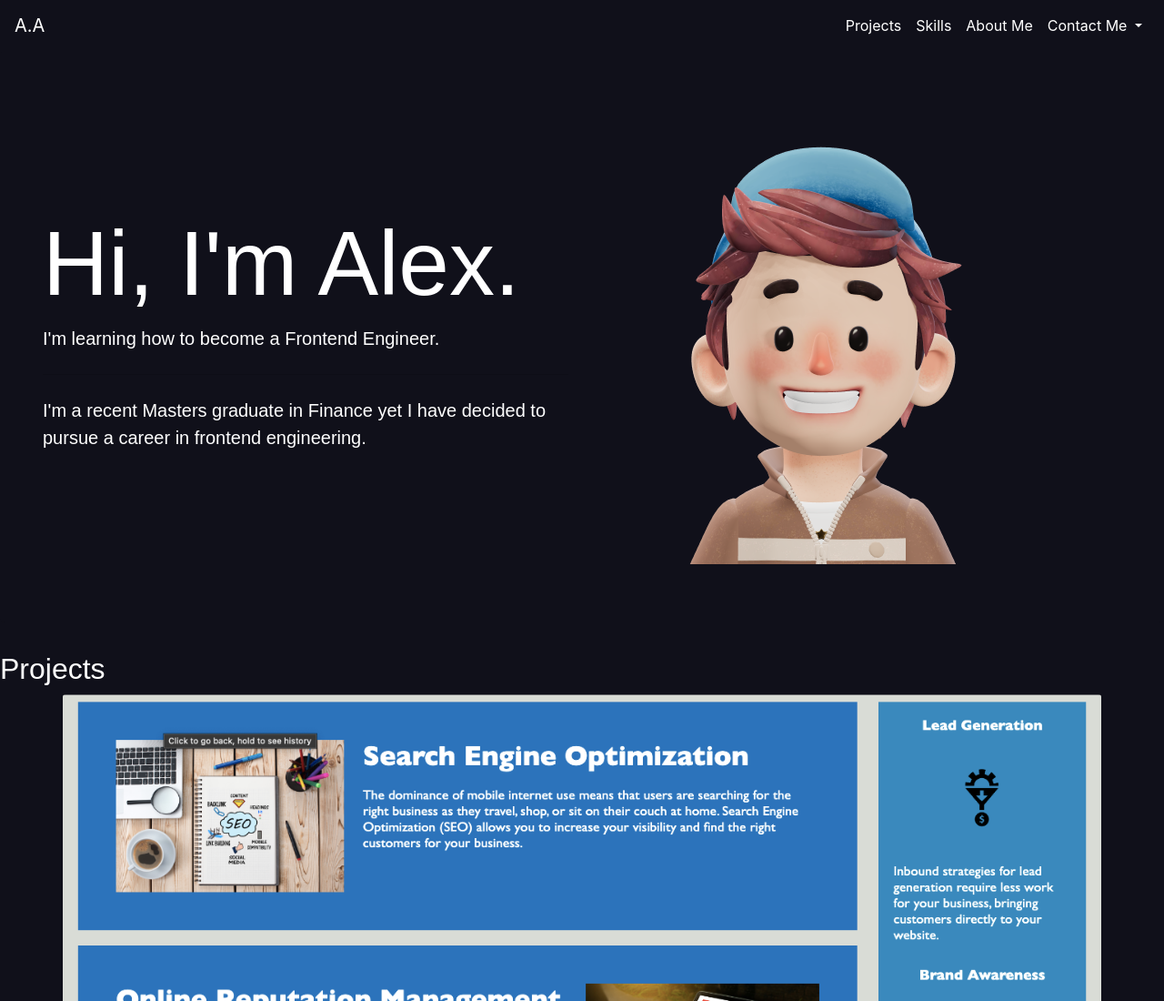
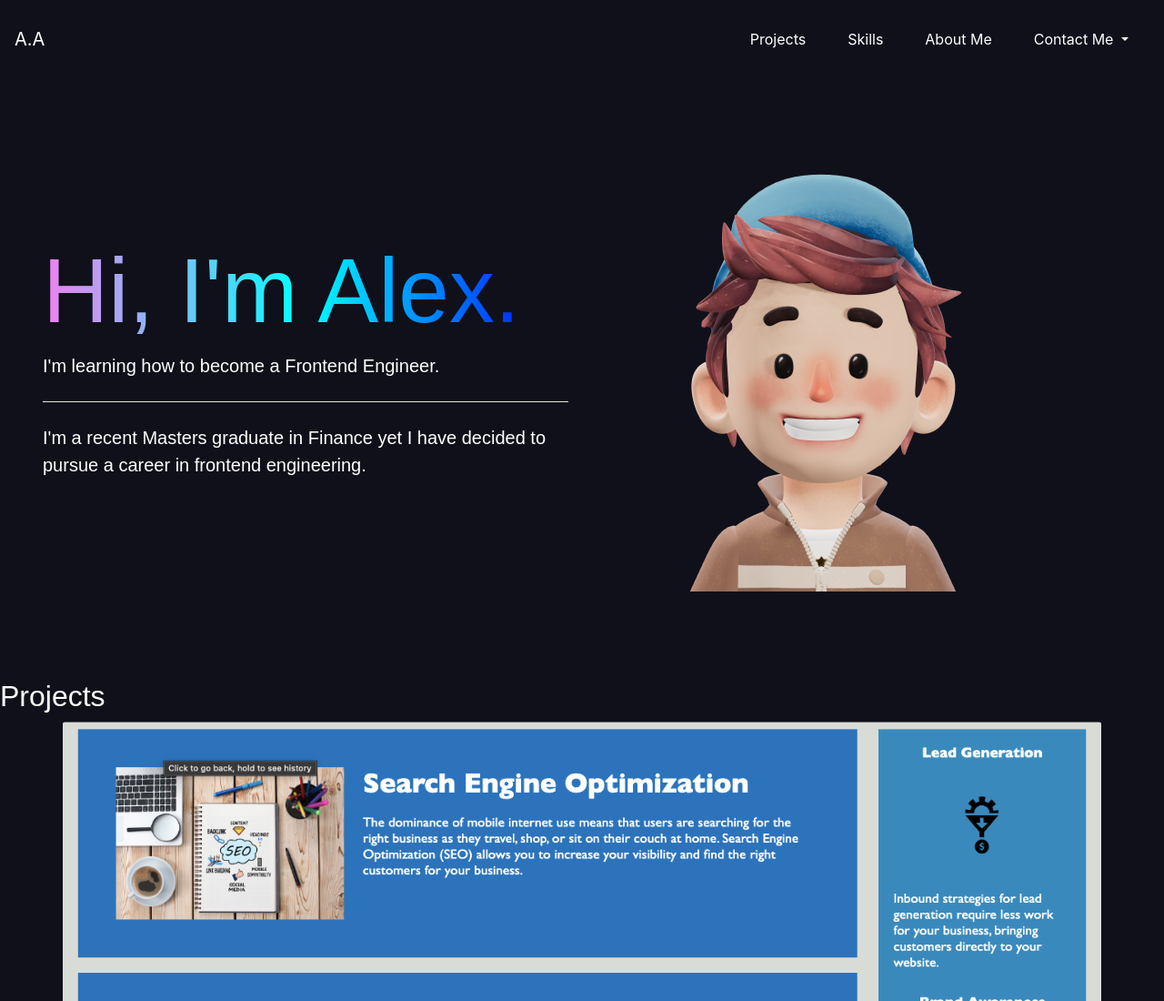
Before and after one commit to AlexAins/Bootstrap-Folio, a plain HTML site: page index.html in a window 1280 px wide. Shown: the top 1100 px of the page at 91% size. Drawn offline with nearby package versions, Linux system fonts and the light colour scheme.

Commit message:
added rainbow to hero section

```diff
--- a/css/style.css
+++ b/css/style.css
@@ -1,3 +1,7 @@
+:root{
+    --rainbow: linear-gradient(to right, violet, cyan, blue);
+}
+
 *{
     background-color: #10101a !important;
     color: white;
@@ -24,6 +28,10 @@ p {
     margin-right: 0 !important;
 }
 
+.nav-item{
+    padding: 15px;
+}
+
 /* Jumbotron */
 
 .customJumbo1{
@@ -37,7 +45,13 @@ p {
 
 .customJumbo2 h1{
     font-size: 100px;
+    background: var(--rainbow);
+    background-clip: text;
+    -webkit-background-clip: text;
+    -webkit-text-fill-color: transparent;
 }
+
+
 
 /* Projects */
 
--- a/index.html
+++ b/index.html
@@ -52,7 +52,7 @@
                 <div class="col-xs-12 col-md-6 customJumbo2">
                     <h1 class="display-4">Hi, I'm Alex.</h1>
                     <p class="lead">I'm learning how to become a Frontend Engineer.</p>
-                    <hr class="my-4">
+                    <hr class="my-4 bg-white">
                     <p>I'm a recent Masters graduate in Finance yet I have decided to pursue a career in frontend engineering.</p>
                 </div>
                 <div class="col-xs-12 col-md-6">
```
